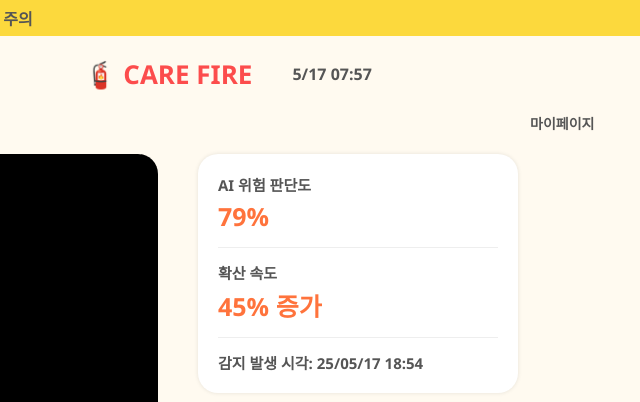
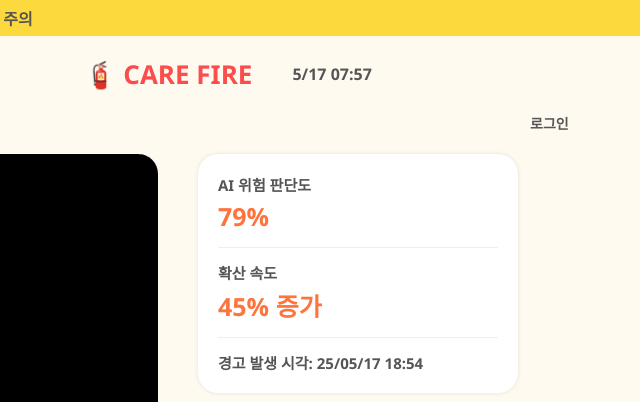
Before and after one commit to 4-1-AI/FE-WEB, a plain HTML site: page pages/caution.html in a window 1280 px wide. Shown: the top 402 px of the page, 622-1262 px from the left. Drawn offline with Linux system fonts and the light colour scheme; a script that the page names is missing.

Commit message:
docs: 용어 수정

```diff
--- a/css/caution.css
+++ b/css/caution.css
@@ -56,7 +56,7 @@ body {
     color: #555;
 }
 
-.mypage-link {
+.link {
     margin-left: 90%;
     color: #555;
     border-radius: 8px;
--- a/css/safe.css
+++ b/css/safe.css
@@ -56,7 +56,7 @@ body {
     color: #555;
 }
 
-.mypage-link {
+.link {
     margin-left: 90%;
     color: #555;
     border-radius: 8px;
--- a/pages/caution.html
+++ b/pages/caution.html
@@ -15,7 +15,7 @@
             <div class="time">5/17 07:57</div>
         </div>
         <div>
-            <a href="/mypage" class="mypage-link">마이페이지</a>
+            <a href="" class="link">로그인</a>
         </div>
 
         <div class="container">
@@ -36,7 +36,7 @@
                         <p id="basic">확산 속도</p>
                         <p id="orange">45% 증가</p>
                         <div class="divider"></div>
-                        <p id="basic">감지 발생 시각: 25/05/17 18:54</p>
+                        <p id="basic">경고 발생 시각: 25/05/17 18:54</p>
                     </div>
                     <div class="info-box">
                         <p id="basic">사용자 응답 대기</p>
```
Also changed, not shown: pages/safe.html (+2 -3 lines).
